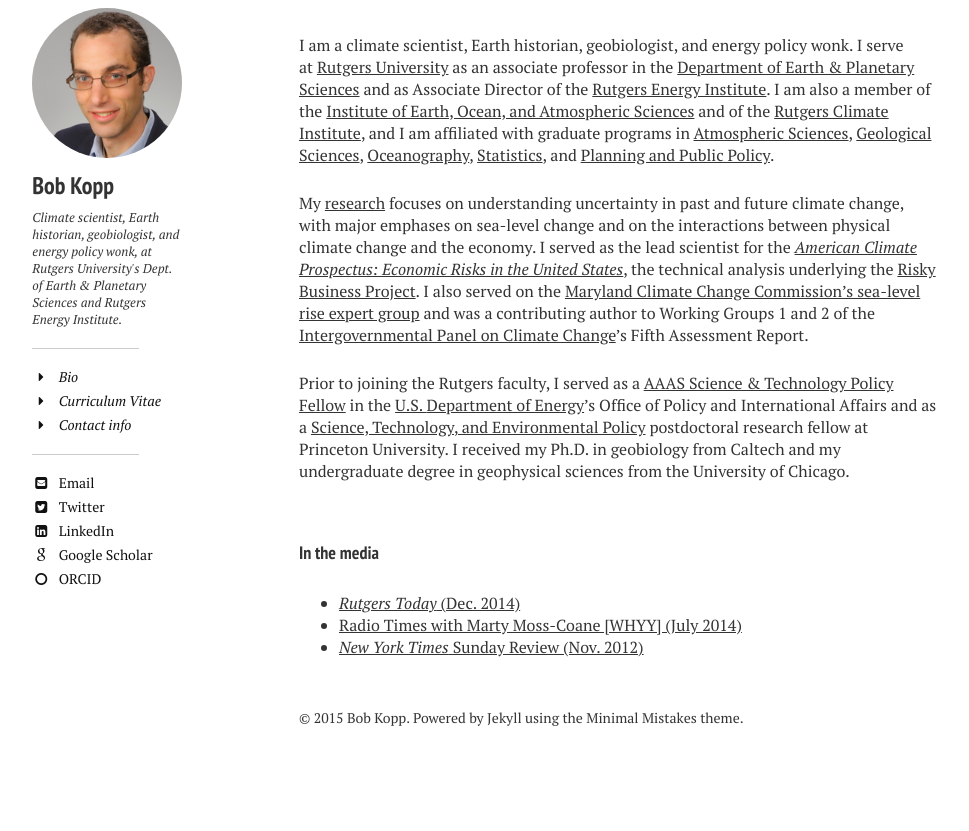
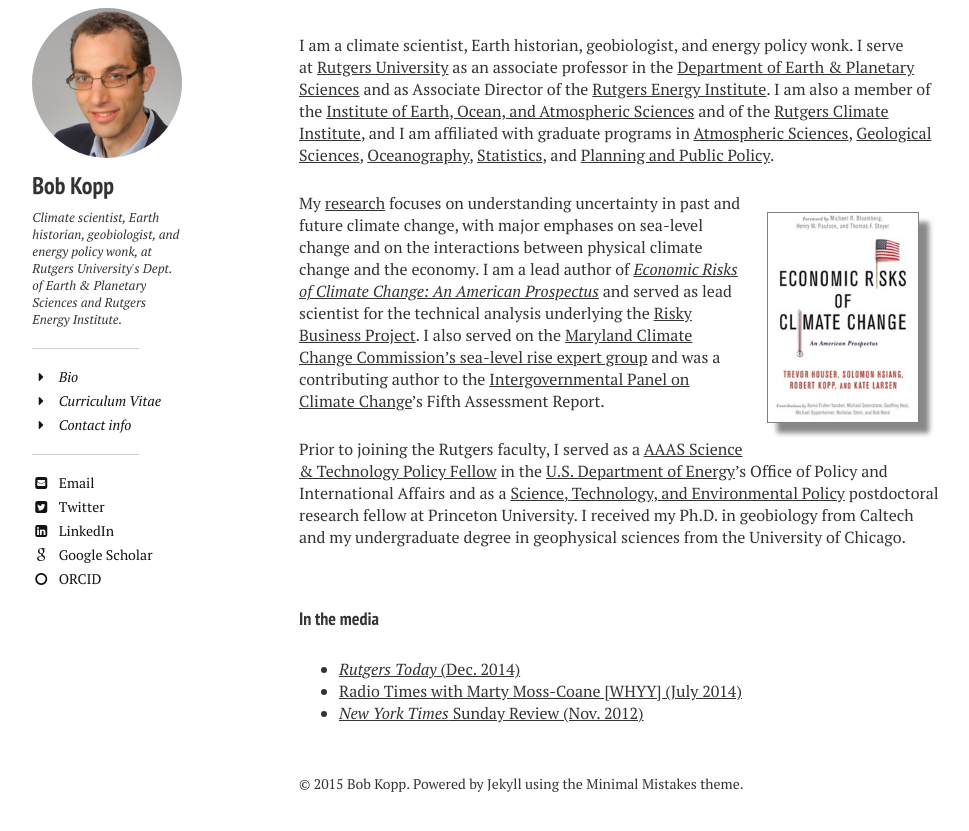
Before and after one commit to mrke/bobkopp.github.io, a Jekyll site: the page built from index.md, in a window 1280 px wide and 900 px high, scrolled down 1005 px, cut to the strip 68-899 px from the top of the window. Shown: the whole strip, without its empty margins (21-990 px from the left). Built offline with Jekyll 4.4.1, drawn with Linux system fonts in a browser that asks for light colours; nearby versions of some CDN libraries; before the commit the page ends 1849 px from its top, so only the background shows below that.

```diff
--- a/index.md
+++ b/index.md
@@ -11,8 +11,10 @@ I am a climate scientist, Earth historian, geobiologist, and energy policy wonk.
 the [Department of Earth & Planetary Sciences](http://geology.rutgers.edu/) and as Associate Director of the [Rutgers Energy Institute](http://rei.rutgers.edu/). I am also a member of the
 [Institute of Earth, Ocean, and Atmospheric Sciences](http://eoas.rutgers.edu/) and of the [Rutgers Climate Institute](http://climatechange.rutgers.edu), and I am affiliated with graduate programs in [Atmospheric Sciences](http://atmos.rutgers.edu), [Geological Sciences](http://eps.rutgers.edu), [Oceanography](http://marine.rutgers.edu), [Statistics](http://statistics.rutgers.edu), and [Planning and Public Policy](http://policy.rutgers.edu/).
 
-My [research](research/) focuses on understanding uncertainty in past and future climate change, with major emphases on sea-level change and on the interactions between physical climate change and the economy. I served as the lead scientist for the [ _American Climate Prospectus: Economic Risks in the United States_](http://www.climateprospectus.org/), the technical analysis underlying the [Risky Business Project](http://www.riskybusiness.org/). I also served on the
-[Maryland Climate Change Commission’s sea-level rise expert group](http://www.umces.edu/project/sea-level-along-maryland%E2%80%99s-shorelines-could-rise-2-feet-2050-according-new-report) and was a contributing author to Working Groups 1 and 2 of the [Intergovernmental Panel on Climate Change](http://www.ipcc.ch)’s Fifth Assessment Report.
+<div style="float: right; margin: 20px; max-width: 150px; box-shadow: 10px 10px 5px #888888; border:  1px solid gray;"><a href="http://www.climateprospectus.org" target="_blank"><img src="images/EconomicRisksOfCC.jpg"></a></div>
+
+My [research](research/) focuses on understanding uncertainty in past and future climate change, with major emphases on sea-level change and on the interactions between physical climate change and the economy. I am a lead author of [_Economic Risks of Climate Change: An American Prospectus_](http://www.climateprospectus.org/) and served as lead scientist for the technical analysis underlying the [Risky Business Project](http://www.riskybusiness.org/). I also served on the
+[Maryland Climate Change Commission’s sea-level rise expert group](http://www.umces.edu/project/sea-level-along-maryland%E2%80%99s-shorelines-could-rise-2-feet-2050-according-new-report) and was a contributing author to the [Intergovernmental Panel on Climate Change](http://www.ipcc.ch)’s Fifth Assessment Report.
 
 Prior to joining the Rutgers faculty, I served as a [AAAS Science & Technology Policy Fellow](http://fellowships.aaas.org/) in the [U.S. ](http://www.energy.gov)[Department of Energy](http://www.energy.gov)'s Office of Policy and International Affairs and as a [Science, Technology, and Environmental Policy](http://www.princeton.edu/step/) postdoctoral research fellow at Princeton University. I received my Ph.D. in geobiology from Caltech and my undergraduate degree in geophysical sciences from the University of Chicago.
 
```
Also changed, not shown: about/index.md (+2 -2 lines), papers/index.md (+6 -0 lines), images/EconomicRisksOfCC.jpg (added).
